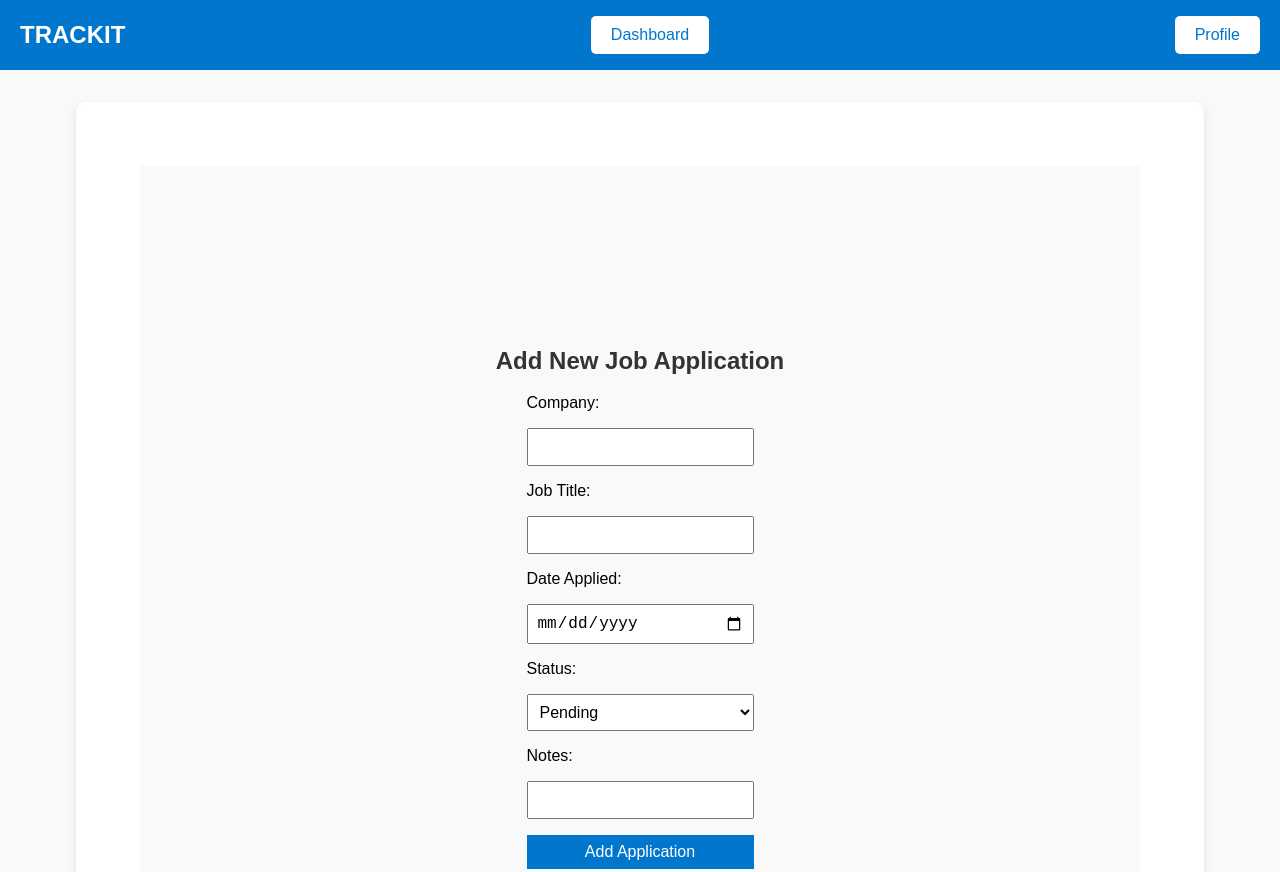
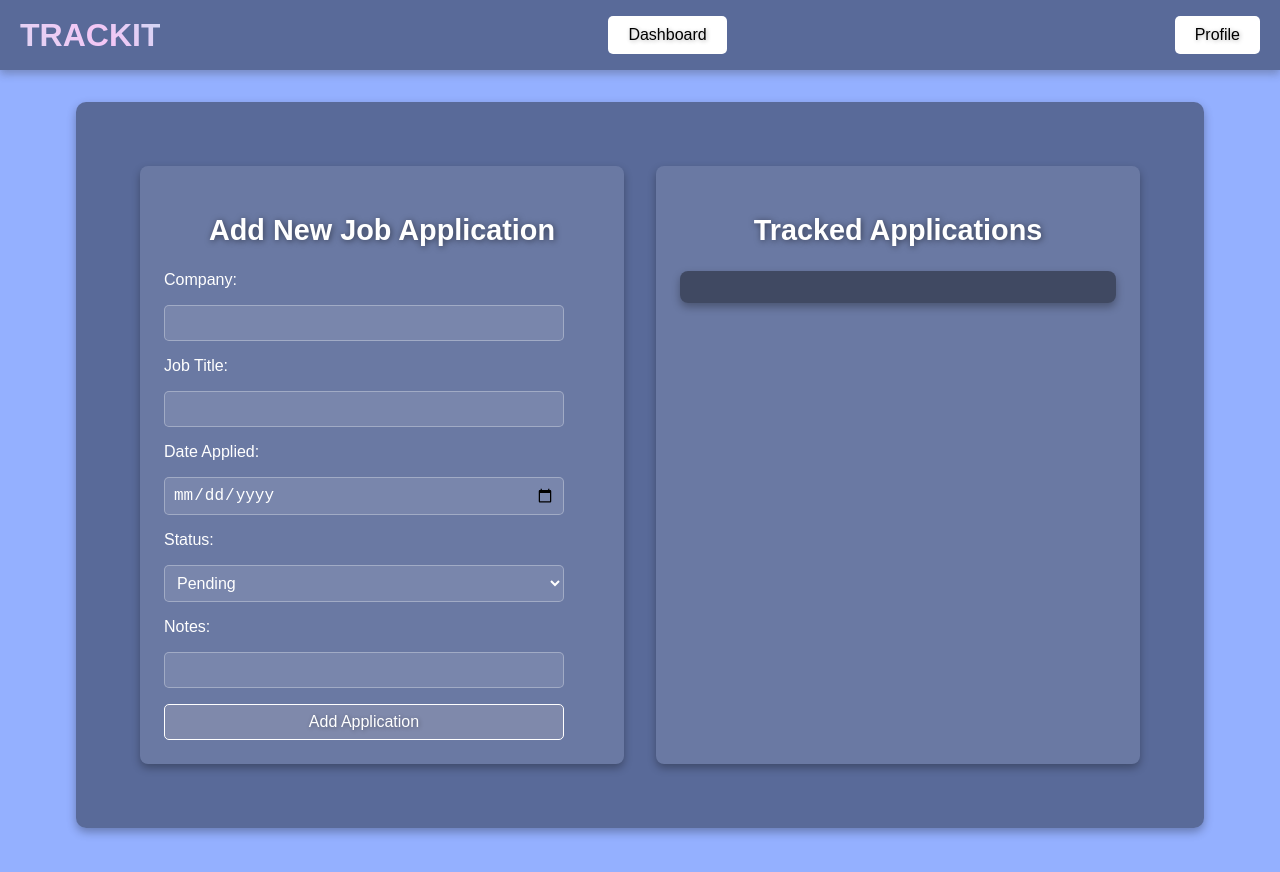
Before and after one commit to wingchichan/week5-group-project, a website built with Vite: page client/index.html in a window 1280 px wide. Shown: the top 872 px of the page. Built offline with nearby package versions, Linux system fonts and the light colour scheme.

Commit message:
Modified-html-css

```diff
--- a/client/index.html
+++ b/client/index.html
@@ -1,7 +1,7 @@
-<!doctype html>
+<!DOCTYPE html>
 <html lang="en">
   <head>
-    <script src="main.js"> defer</script>
+    <script src="main.js" defer></script>
     <link rel="stylesheet" href="style.css">
     <meta charset="UTF-8" />
     <meta name="viewport" content="width=device-width, initial-scale=1.0" />
@@ -26,7 +26,8 @@
     </header>
 
     <main>
-      <section id="form-section">
+      <div class="container">
+        <section id="form-section" class="section">
           <h2>Add New Job Application</h2>
           <form id="application-form">
             <label for="company">Company:</label>
@@ -53,10 +54,11 @@
           </form>
         </section>
 
-      <section id="applications-list">
+        <section id="applications-list" class="section">
           <h2>Tracked Applications</h2>
           <div id="applications-container"></div>
         </section>
+      </div>
     </main>
 
     <script type="module" src="/src/main.js"></script>
--- a/client/src/style.css
+++ b/client/src/style.css
@@ -2,13 +2,17 @@
   font-family: Arial, sans-serif;
   margin: 0;
   padding: 0;
-    background-color: #f9f9f9;
+  background-color: #94b0ff;
+  background-size: cover;
+  background-position: center;
+  color: white;
 }
 
 header {
-    background-color: #0077cc;
+  background: rgba(0, 0, 0, 0.4);
   color: white;
   padding: 1rem 0;
+  box-shadow: 0 4px 8px rgba(51, 51, 51, 0.3);
 }
 
 .header-content {
@@ -16,6 +20,7 @@
   justify-content: space-between;
   align-items: center;
   padding: 0 20px;
+
 }
 
 .logo-link {
@@ -23,35 +28,32 @@
 }
 
 .logo {
-    font-size: 1.5rem;
+  font-size: 2rem;
   font-weight: bold;
-    color: white;
   text-transform: uppercase;
-    text-decoration: none;
+  color: transparent;
+  background: linear-gradient(50deg, #a8c0ff,  #d1e0f3, #f4c6f5, #a2edf4,  #d0efff);
+  background-size: 400% 400%;
+  -webkit-background-clip: text;
+  background-clip: text;
+  animation: gradientWave 20s ease infinite;
 }
 
-  .header-middle {
-    flex-grow: 1;
-    text-align: center;
+@keyframes gradientWave {
+  0% {
+    background-position: 200% 0;
   }
-
-  .header-right {
-    text-align: right;
+  100% {
+    background-position: -200% 0;
   }
-
+}
 .nav-button {
-    background-color: #ffffff;
-    color: #0077cc;
+  background-color: white;
+  color: black;
   padding: 10px 20px;
   border: none;
   border-radius: 5px;
   cursor: pointer;
-    transition: background-color 0.3s ease, color 0.3s ease;
-  }
-
-  .nav-button:hover {
-    background-color: #0077cc;
-    color: white;
 }
 
 main {
@@ -59,9 +61,24 @@
   padding: 4rem;
   max-width: 1000px;
   margin: 2rem auto;
-    background-color: #ffffff;
+  background: rgba(0, 0, 0, 0.4);
   border-radius: 10px;
-    box-shadow: 0 4px 10px rgba(0, 0, 0, 0.1);
+  box-shadow: 0 4px 10px rgba(0, 0, 0, 0.3);
+  color: white;
+}
+
+.container {
+  display: flex;
+  justify-content: space-between;
+  gap: 2rem;
+}
+
+.section {
+  background-color: rgba(255, 255, 255, 0.1);
+  border-radius: 8px;
+  padding: 1.5rem;
+  width: 48%;
+  box-shadow: 0 4px 8px rgba(0, 0, 0, 0.3);
 }
 
 form {
@@ -70,42 +87,63 @@
   max-width: 400px;
 }
 
-  #form-section {
-    display: flex;
-    flex-direction: column;
-    align-items: center;
-    justify-content: center;
-    height: 100vh;
-    background-color: #f9f9f9;
-    padding: 2rem;
+h2 {
+  font-size: 1.8rem;
+  text-align: center;
+  text-shadow: 1px 1px 6px rgba(0, 0, 0, 0.5);
 }
-
-  h2 {
-    font-size: 1.5rem;
-    text-align: center;
-    color: #333;
-  }
-
 
 input, select, button {
   padding: 0.5rem;
   font-size: 1rem;
+  border: 1px solid rgba(255, 255, 255, 0.3);
+  border-radius: 5px;
+  background: rgba(255, 255, 255, 0.1);
+  color: white;
+}
+
+input::placeholder {
+  color: rgba(255, 255, 255, 0.5);
 }
 
 button {
-    background-color: #0077cc;
+  background-color: rgba(211, 201, 201, 0.2);
   color: white;
-    border: none;
+  border: 1px solid white;
   cursor: pointer;
+  text-shadow: 1px 1px 4px rgba(0, 0, 0, 0.3);
+  transition: background-color 0.3s ease;
 }
 
 button:hover {
-    background-color: #005fa3;
+  background-color: rgb(250, 235, 235);
+  color: black;
 }
 
 #applications-container {
   margin-top: 1rem;
   padding: 1rem;
-    background-color: #ffffff;
+  background: rgba(0, 0, 0, 0.4);
   border-radius: 8px;
+  box-shadow: 0 4px 8px rgba(0, 0, 0, 0.3);
+  color: white;
 }
+
+select, option {
+  padding: 0.5rem;
+  font-size: 1rem;
+  border: 1px solid rgba(255, 255, 255, 0.3);
+  border-radius: 5px;
+  background: rgba(255, 255, 255, 0.1);
+  color: white;
+}
+
+option {
+  background-color: rgba(0, 0, 0, 0.6);
+  color: white;
+}
+
+select:focus, option:focus {
+  background-color: rgba(0, 0, 0, 0.8);
+  color: white;
+}
```
Also changed, not shown: server/server.js (line endings or trailing spaces). Lines whose indentation alone changed are shown as unchanged.
